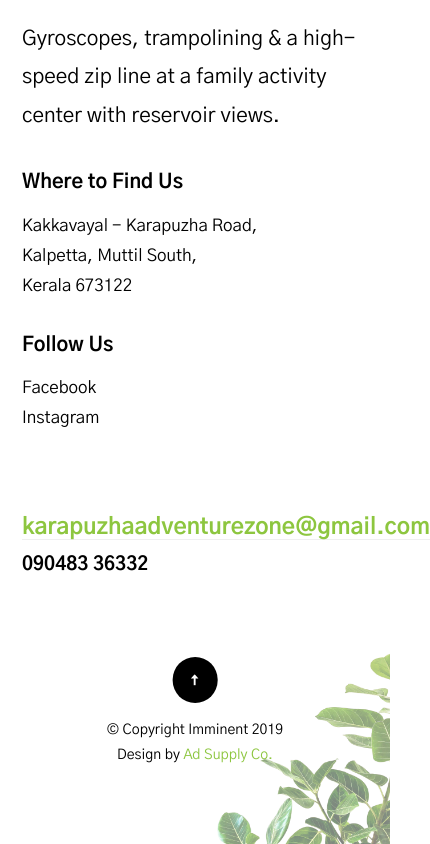
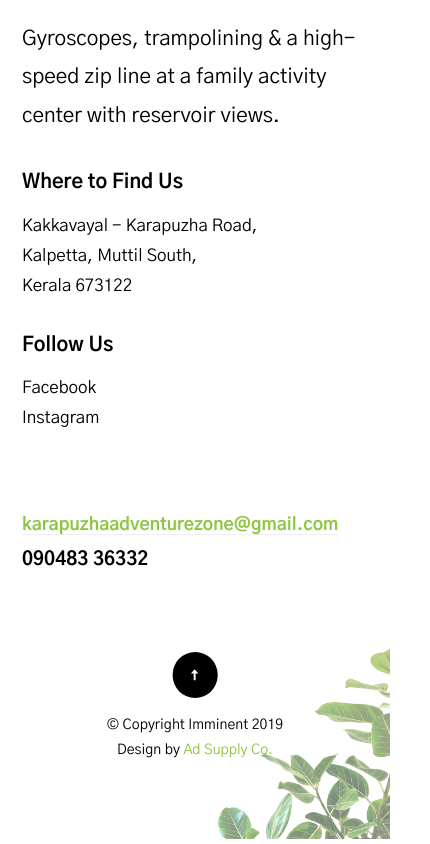
Before and after one commit to akshayjyothis/KAP-ASC, a plain HTML site: page index.html in a window 390 px wide. Shown: the part 1135-1979 px from the top of the page, 430 px wide, since content can reach past the window. Drawn offline with Linux system fonts and the light colour scheme.

Commit message:
Add files via upload

```diff
--- a/css/main.css
+++ b/css/main.css
@@ -2839,7 +2839,7 @@ html.no-csstransitions .intro-content__bottom {
   }
 
   .contact-email {
-    font-size: 5.8vw;
+    font-size: 4.5vw;
   }
 
   .ss-copyright span {
--- a/index.html
+++ b/index.html
@@ -5,7 +5,7 @@
     <!--- basic page needs
     ================================================== -->
     <meta charset="utf-8">
-    <title>Imminent - Slides</title>
+    <title>Karapuzha Adventure Zone</title>
     <meta name="description" content="">
     <meta name="author" content="">
 
```
